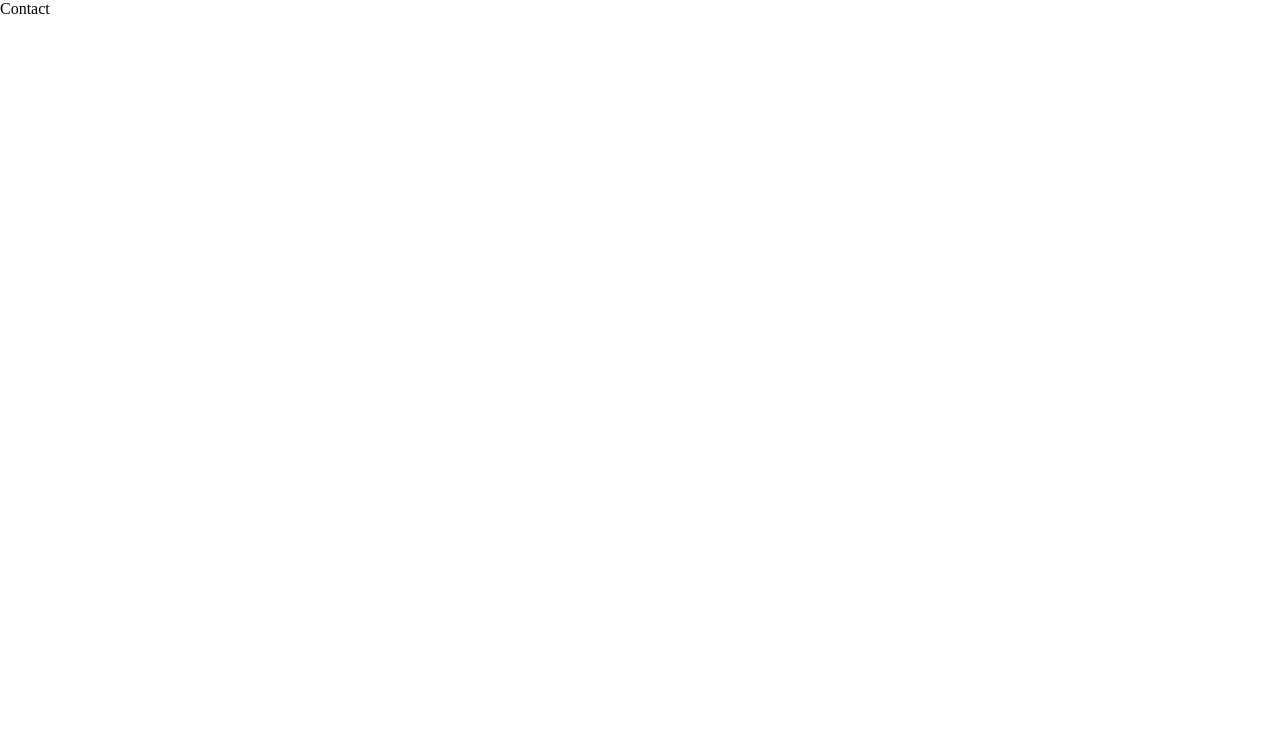
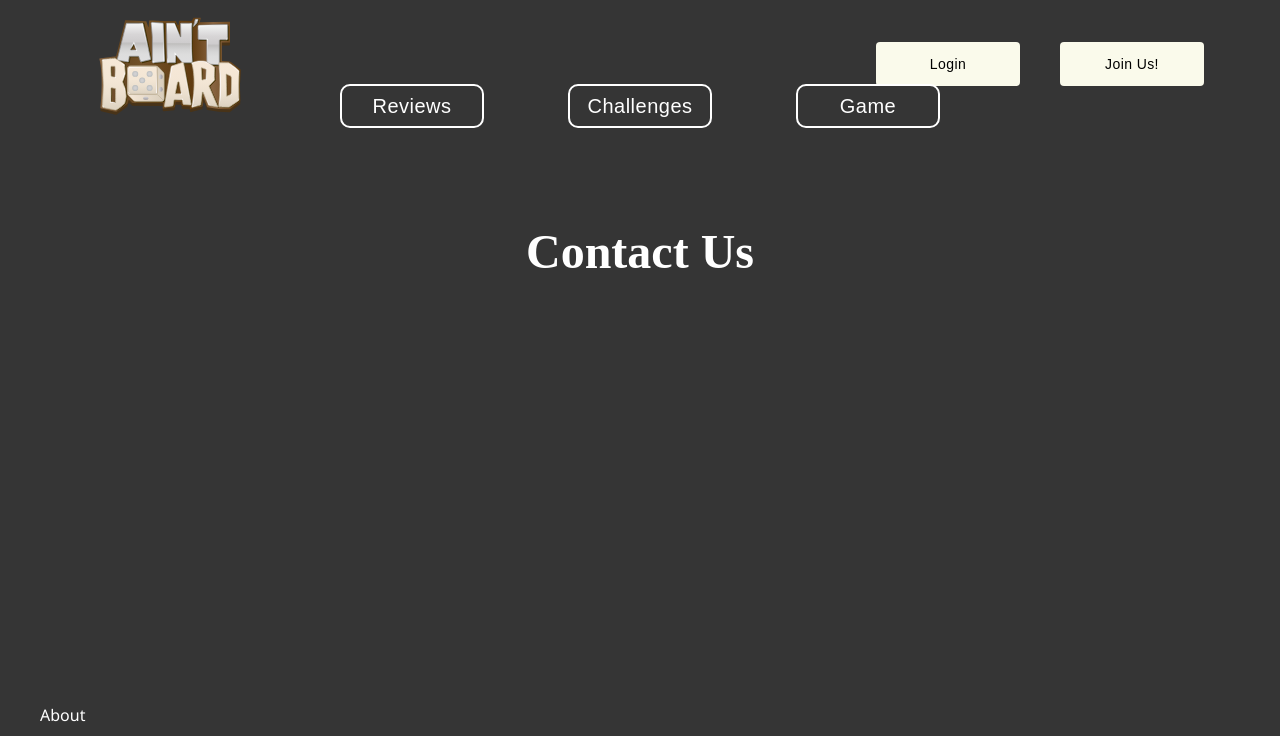
Before and after one commit to idiglove/oku-no-kumo-fe, a Next.js app in the folder project_app/: page /Contact in a window 1280 px wide. Shown: the top 736 px of the page. Built offline with nearby package versions, Linux system fonts and the light colour scheme.

Commit message:
adding contact page

```diff
--- a/project_app/components/Footer.js
+++ b/project_app/components/Footer.js
@@ -4,29 +4,25 @@ import {
   ImageContainer,
   LeftContainer,
   RightContainer,
-  ProductContainer,
-} from "./styled";
-import Image from "next/image";
-import Link from "next/link";
+  ProductContainer
+} from './styled';
+import Image from 'next/image';
+import Link from 'next/link';
 
 export default function Footer(props) {
   const titles = [
     {
-      name: "About",
-      link: "/about",
+      name: 'About',
+      link: '/about'
     },
     {
-      name: "FAQ",
-      link: "/faq",
+      name: 'FAQ',
+      link: '/faq'
     },
     {
-      name: "Contact Us",
-      link: "/contact",
-    },
-    {
-      name: "Give Feedback",
-      link: "/feedback",
-    },
+      name: 'Contact Us',
+      link: '/contact'
+    }
   ];
   return (
     <FooterBox>
@@ -53,7 +49,7 @@ export default function Footer(props) {
         <Image
           src="/end.png"
           alt="love"
-          style={{ width: "100%" }}
+          style={{ width: '100%' }}
           width={1440}
           height={60}
         />
--- a/project_app/pages/Contact.tsx
+++ b/project_app/pages/Contact.tsx
@@ -1,5 +1,25 @@
-function contact() {
-  return <div>Contact</div>;
+import Header from '../components/Header';
+import Footer from '../components/Footer';
+import { ProductContainer } from '../components/styled';
+import {
+  NavbarText,
+  AboutWrapperContainer,
+  AboutFooterContainer,
+  AboutHeaderWrapper
+} from './style';
+
+function Contact() {
+  return (
+    <AboutWrapperContainer>
+      <AboutHeaderWrapper>
+        <Header header={<NavbarText>Contact Us</NavbarText>} />
+      </AboutHeaderWrapper>
+      <AboutFooterContainer>
+        <ProductContainer />
+        <Footer />
+      </AboutFooterContainer>
+    </AboutWrapperContainer>
+  );
 }
 
-export default contact;
+export default Contact
```
